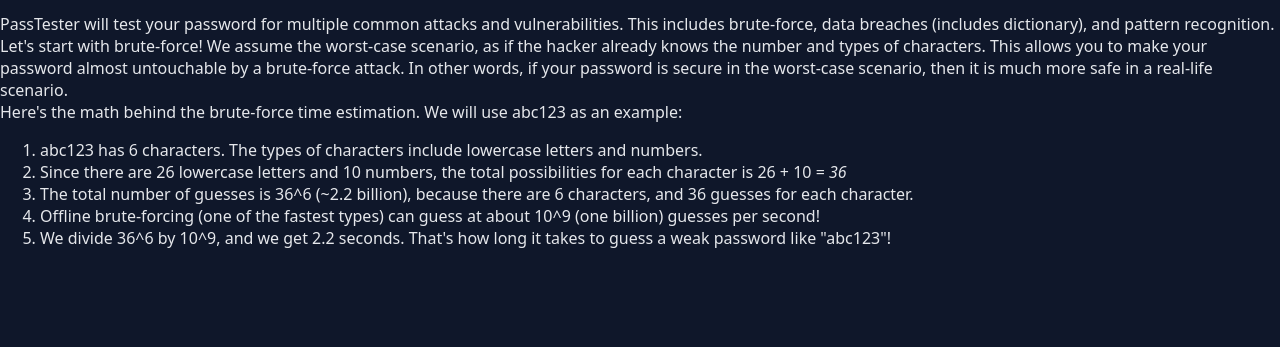
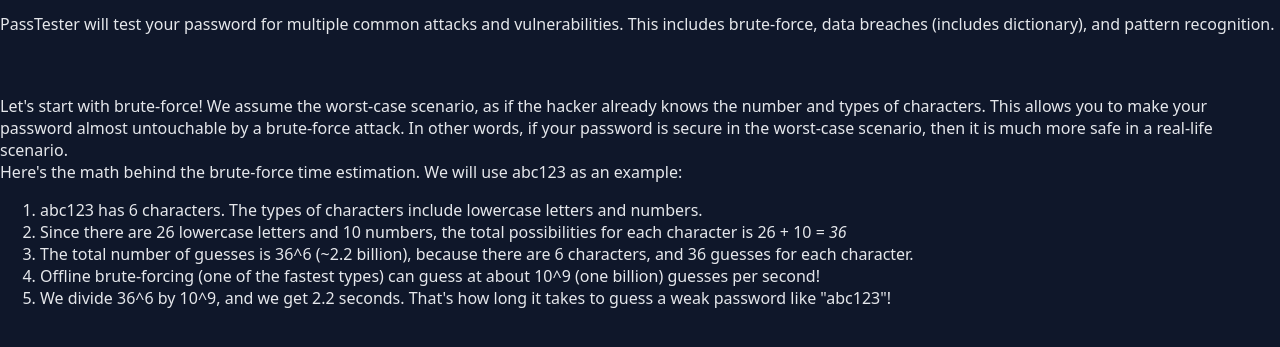
Before and after one commit to Ared119/PassTester, a plain HTML site: page index.html in a window 1280 px wide. Shown: the part 403-750 px from the top of the page. Drawn offline with Linux system fonts and the light colour scheme.

Commit message:
Update index.html

```diff
--- a/index.html
+++ b/index.html
@@ -40,13 +40,13 @@
 <script src="script.js"></script>
   <h1>How it Works</h1>
   <p>PassTester will test your password for multiple common attacks and vulnerabilities.
-  This includes brute-force, data breaches (includes dictionary), and pattern recognition.
+  This includes brute-force, data breaches (includes dictionary), and pattern recognition.</p>
 
-  <br>Let's start with brute-force! We assume the worst-case scenario, as if the hacker already
+  <p><br><br>Let's start with brute-force! We assume the worst-case scenario, as if the hacker already
   knows the number and types of characters. This allows you to make your password almost
   untouchable by a brute-force attack. In other words, if your password is secure in the worst-case
   scenario, then it is much more safe in a real-life scenario.
-  <br>Here's the math behind the brute-force time estimation. We will use abc123 as an example:
+  <br>Here's the math behind the brute-force time estimation. We will use abc123 as an example:</p>
     <ol>
       <li>abc123 has 6 characters. The types of characters include lowercase letters and numbers.</li>
       <li>Since there are 26 lowercase letters and 10 numbers, the total possibilities for each
@@ -55,6 +55,5 @@
       <li>Offline brute-forcing (one of the fastest types) can guess at about 10^9 (one billion) guesses per second!</li>
       <li>We divide 36^6 by 10^9, and we get 2.2 seconds. That's how long it takes to guess a weak password like "abc123"!</li>
     </ol>
-  </p>
 </body>
 </html>
```
